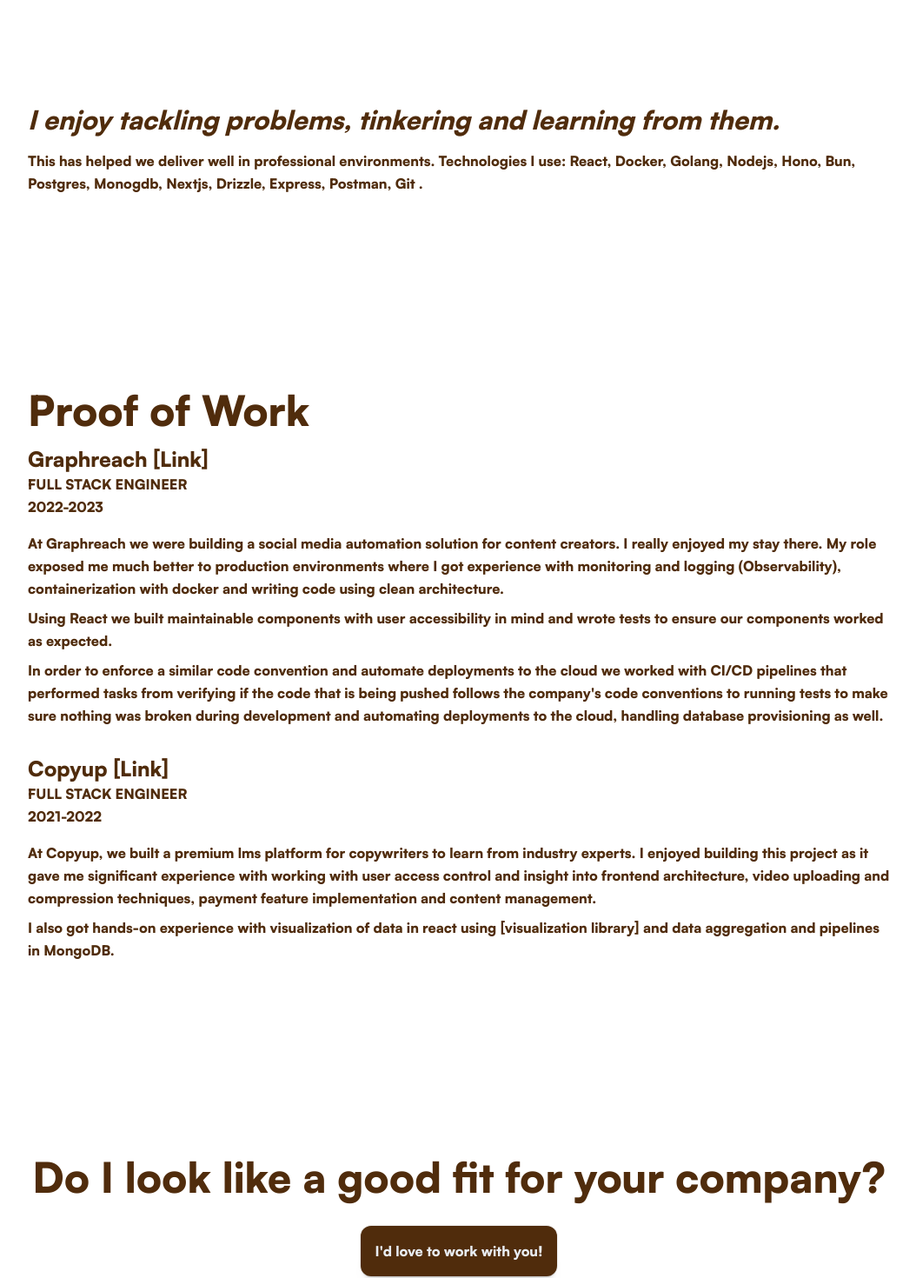
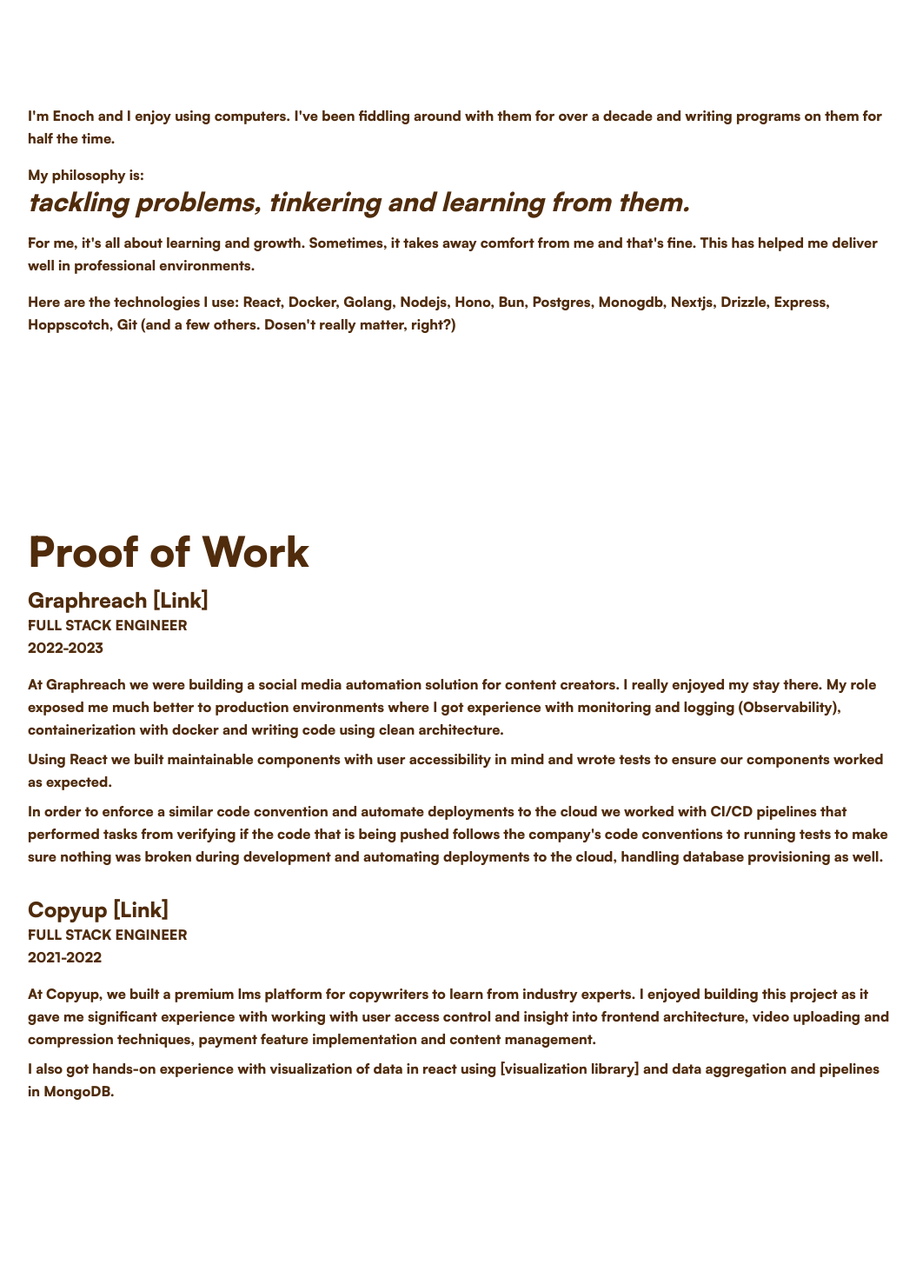
Before and after one commit to fagbenjaenoch/portfolio-v1, a React (Vite) app: page / in a window 1280 px wide. Shown: the part 840-2310 px from the top of the page at 87% size, without its empty margins (112-1166 px from the left). Built offline with nearby package versions, Linux system fonts and the light colour scheme.

Commit message:
added a little bit about me

```diff
--- a/src/App.tsx
+++ b/src/App.tsx
@@ -20,14 +20,27 @@
 						<span className="text-sm">Based in Lagos</span>
 					</div>
 				</section>
-				<section className="px-4 py-[10rem] lg:max-w-5xl lg:mx-auto">
-					<p className="text-3xl italic">
-						I enjoy tackling problems, tinkering and learning from them.
+				<section className="px-4 py-[10rem] lg:max-w-5xl lg:mx-auto space-y-4">
+					<p>
+						I'm Enoch and I enjoy using computers. I've been fiddling around
+						with them for over a decade and writing programs on them for half
+						the time.
+					</p>
+					<div>
+						<p>My philosophy is:</p>
+						<p className="text-3xl italic">
+							tackling problems, tinkering and learning from them.
+						</p>
+					</div>
+					<p>
+						For me, it's all about learning and growth. Sometimes, it takes away
+						comfort from me and that's fine. This has helped me deliver well in
+						professional environments.
 					</p>
 					<div className="mt-4">
-						This has helped we deliver well in professional environments.
-						Technologies I use: React, Docker, Golang, Nodejs, Hono, Bun,
-						Postgres, Monogdb, Nextjs, Drizzle, Express, Postman, Git .
+						Here are the technologies I use: React, Docker, Golang, Nodejs,
+						Hono, Bun, Postgres, Monogdb, Nextjs, Drizzle, Express, Hoppscotch,
+						Git (and a few others. Dosen't really matter, right?)
 					</div>
 				</section>
 				<section className="px-4 py-[4rem] lg:max-w-5xl lg:mx-auto">
@@ -88,13 +101,13 @@
 				</section>
 				<section className="px-4 py-[10rem] text-center">
 					<h2 className="text-3xl font-bold mb-4 lg:text-5xl lg:mb-8">
-						Do I look like a good fit for your company?
+						Looking for a new hire?
 					</h2>
 					<a
 						className="block mx-auto bg-secondary text-bg w-fit px-4 py-4 rounded-xl shadow-[0px_0px_0px_1px_rgba(0,0,0,0.06),0px_1px_1px_-0.5px_rgba(0,0,0,0.06),0px_3px_3px_-1.5px_rgba(0,0,0,0.06),_0px_6px_6px_-3px_rgba(0,0,0,0.06),0px_12px_12px_-6px_rgba(0,0,0,0.06),0px_24px_24px_-12px_rgba(0,0,0,0.06)]"
 						href="mailto:fagbenjaenoch73@gmail.com?subject=Interested%20to%20work%20with%20you."
 					>
-						I'd love to work with you!
+						Hit me up!
 					</a>
 				</section>
 				<Footer showAppreciationText />
--- a/src/components/Footer.tsx
+++ b/src/components/Footer.tsx
@@ -27,7 +27,7 @@
 				</span>
 			</div>
 			<div className="text-center text-sm">
-				{showAppreciationText && <p>Scrolled down here? 👀 You're a legend!</p>}
+				{showAppreciationText && <p>Scrolled down here? 👀 'preciate it.</p>}
 				<p className="text-secondary-muted mt-4">
 					©Enoch Fagbenja. All Rights reserved
 				</p>
--- a/src/components/pages/About.tsx
+++ b/src/components/pages/About.tsx
@@ -11,7 +11,7 @@
 			</section>
 			<section className="px-4 lg:max-w-5xl lg:mx-auto mt-8 flex flex-col">
 				<img src={profilePhoto} alt="Enoch" className="w-[200px]" />
-				<p>Hi, I'm Enoch</p>
+				<p>Hi, I'm Enoch </p>
 				<Link to={"/"} className="underline underline-offset-4 block">
 					⬅️ Go back to home
 				</Link>
--- a/src/main.tsx
+++ b/src/main.tsx
@@ -3,6 +3,7 @@
 import "./index.css";
 import Root from "./Root.tsx";
 
+// biome-ignore lint/style/noNonNullAssertion: It's fine in this case
 createRoot(document.getElementById("root")!).render(
 	<StrictMode>
 		<Root />
```
